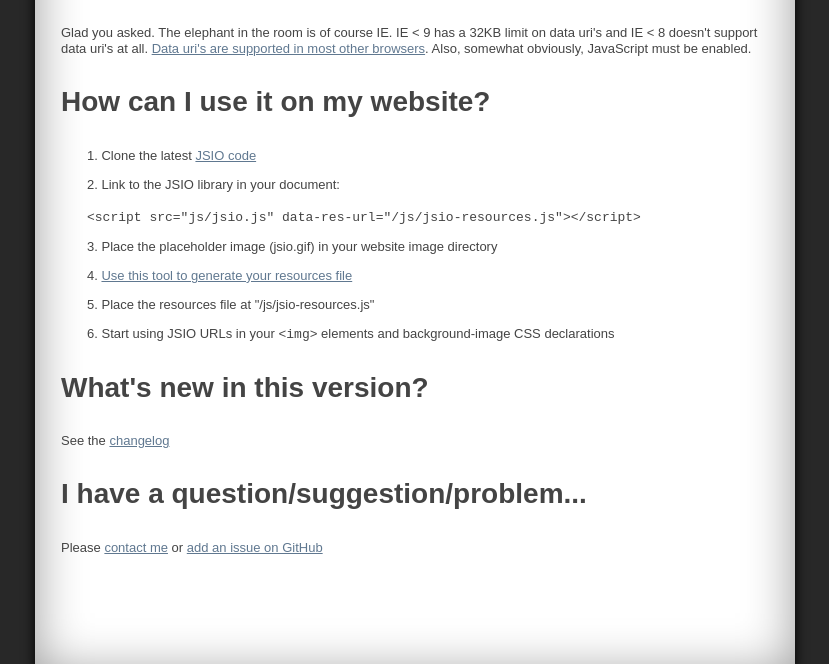
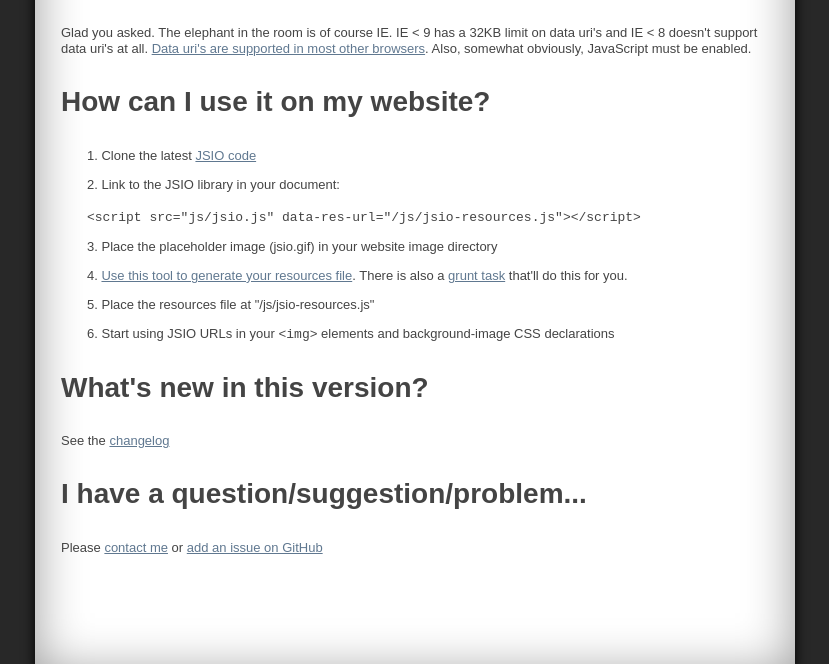
Before and after one commit to alanshaw/JavaScript-Image-Optimiser, a plain HTML site: page index.html in a window 1280 px wide. Shown: the part 874-1538 px from the top of the page, without its empty margins (225-1054 px from the left). Drawn offline with nearby package versions, Linux system fonts and the light colour scheme.

Commit message:
Mention the grunt task

```diff
--- a/index.html
+++ b/index.html
@@ -41,7 +41,7 @@
 				<li>Clone the latest <a href="https://github.com/alanshaw/JavaScript-Image-Optimiser/">JSIO code</a></li>
 				<li>Link to the JSIO library in your document: <br/><br/><code>&lt;script src=&quot;js/jsio.js&quot;  data-res-url=&quot;/js/jsio-resources.js&quot;&gt;&lt;/script&gt;</code></li>
 				<li>Place the placeholder image (jsio.gif) in your website image directory</li>
-				<li><a href="to-data-url.html">Use this tool to generate your resources file</a></li>
+				<li><a href="to-data-url.html">Use this tool to generate your resources file</a>. There is also a <a href="https://npmjs.org/package/grunt-jsio">grunt task</a> that'll do this for you.</li>
 				<li>Place the resources file at &quot;/js/jsio-resources.js&quot;</li>
 				<li>Start using JSIO URLs in your <code>&lt;img&gt;</code> elements and background-image CSS declarations</li>
 			</ol>
```
